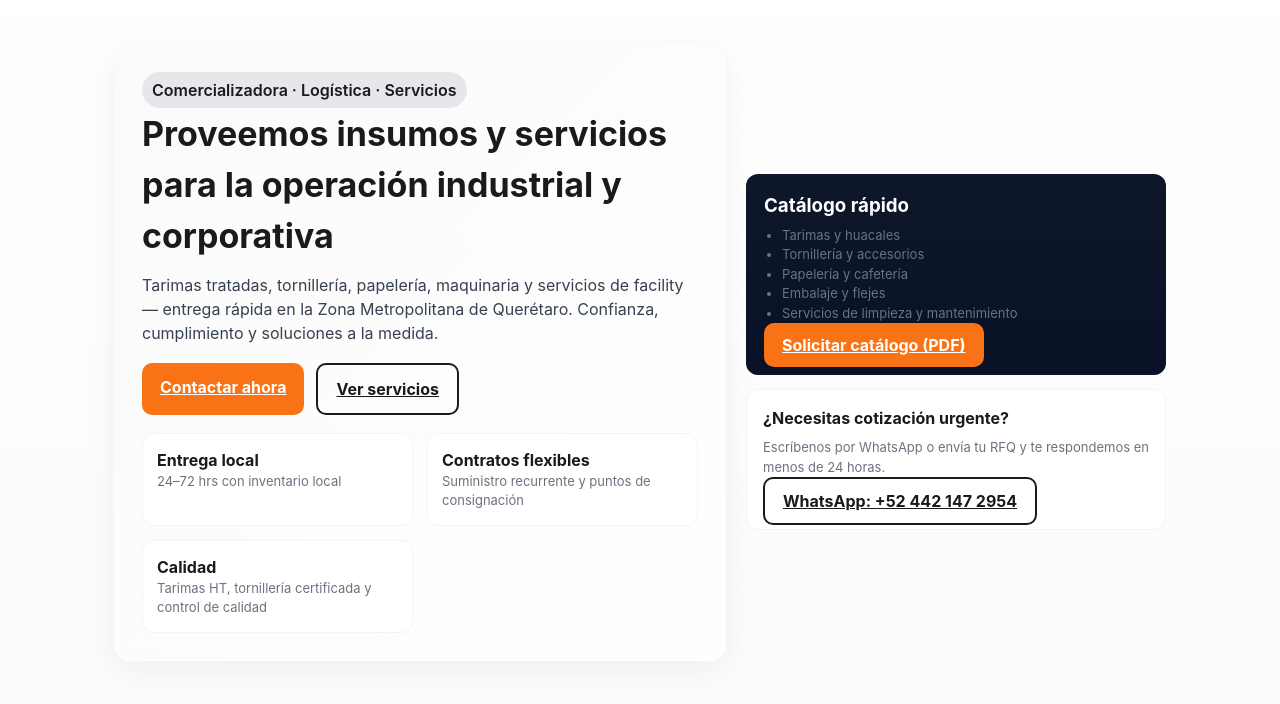
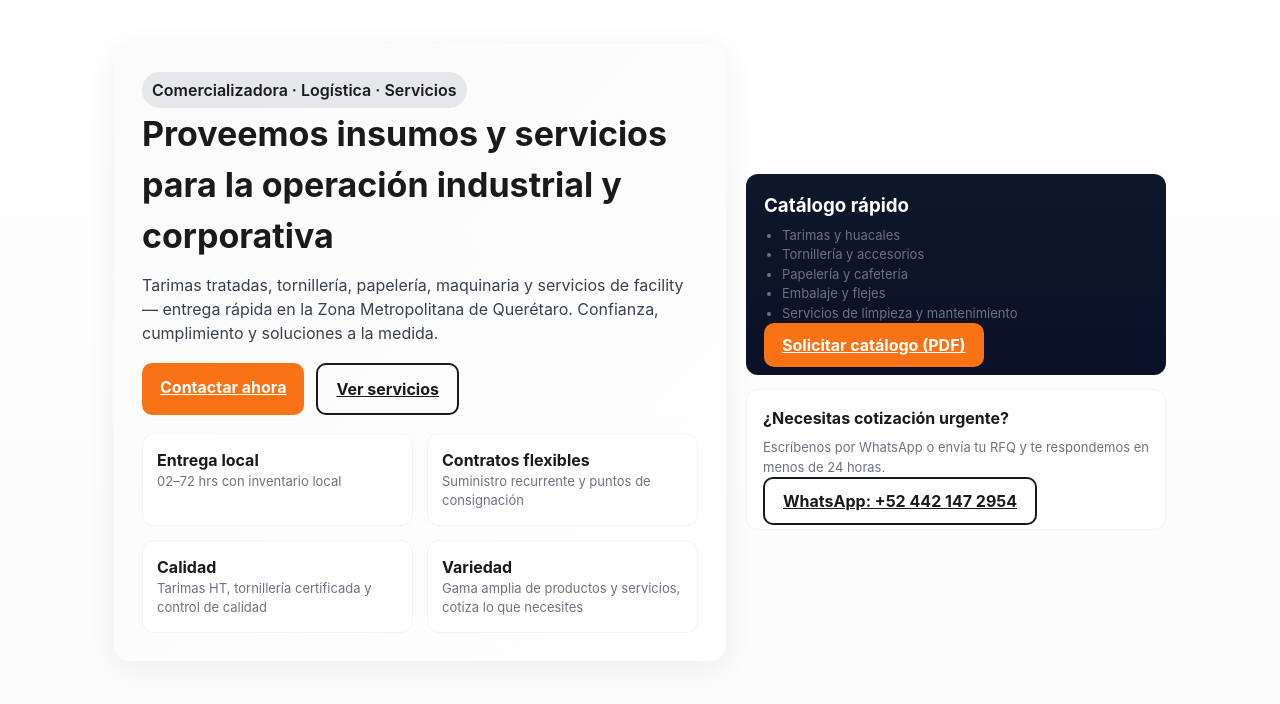
Before and after one commit to ONAAG/sitioonaag.github.io, a plain HTML site: page index.html in a window 1280 px wide. Shown: the part 96-800 px from the top of the page. Drawn offline with Linux system fonts and the light colour scheme.

Commit message:
Update delivery time for local delivery feature

```diff
--- a/index.html
+++ b/index.html
@@ -108,9 +108,10 @@
           </div>
 
           <div class="features" style="margin-top:18px">
-            <div class="feature"><strong>Entrega local</strong><div class="small muted">24–72 hrs con inventario local</div></div>
+            <div class="feature"><strong>Entrega local</strong><div class="small muted">02–72 hrs con inventario local</div></div>
             <div class="feature"><strong>Contratos flexibles</strong><div class="small muted">Suministro recurrente y puntos de consignación</div></div>
             <div class="feature"><strong>Calidad</strong><div class="small muted">Tarimas HT, tornillería certificada y control de calidad</div></div>
+            <div class="feature"><strong>Variedad</strong><div class="small muted">Gama amplia de productos y servicios, cotiza lo que necesites</div></div>
           </div>
         </div>
 
```
